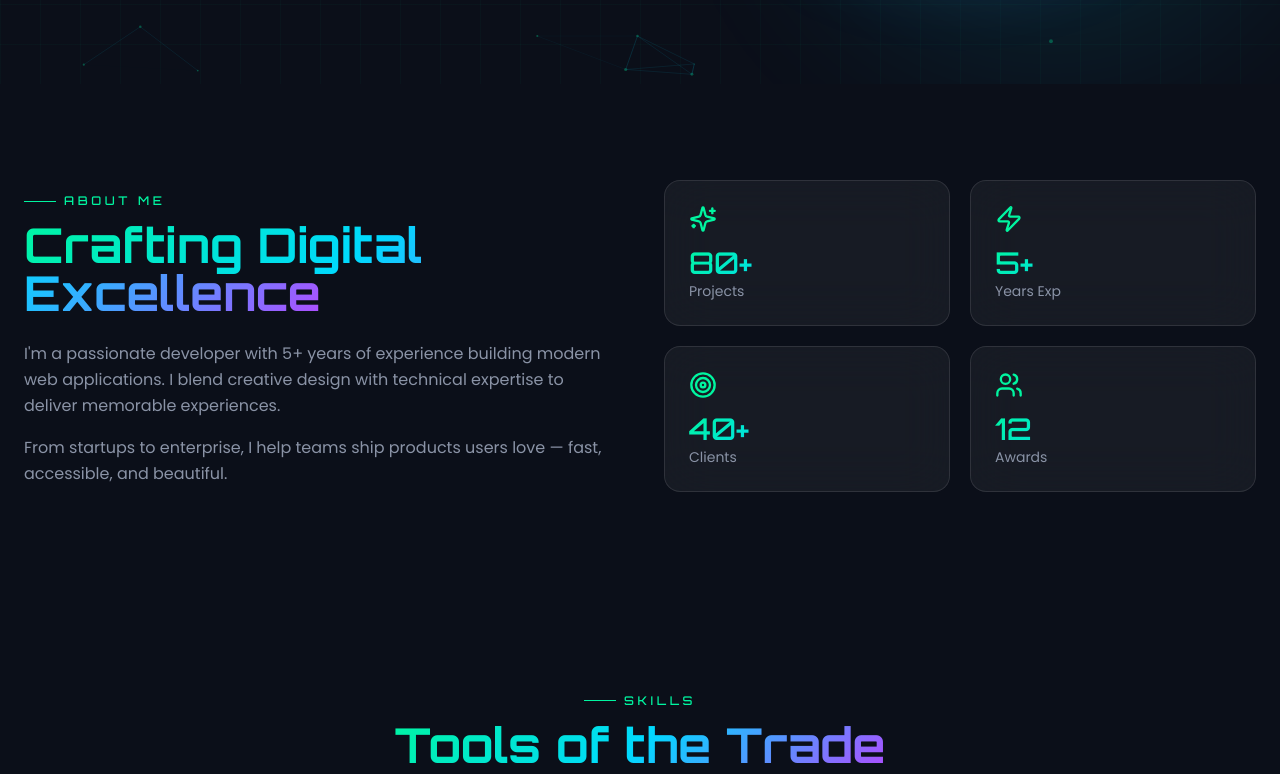
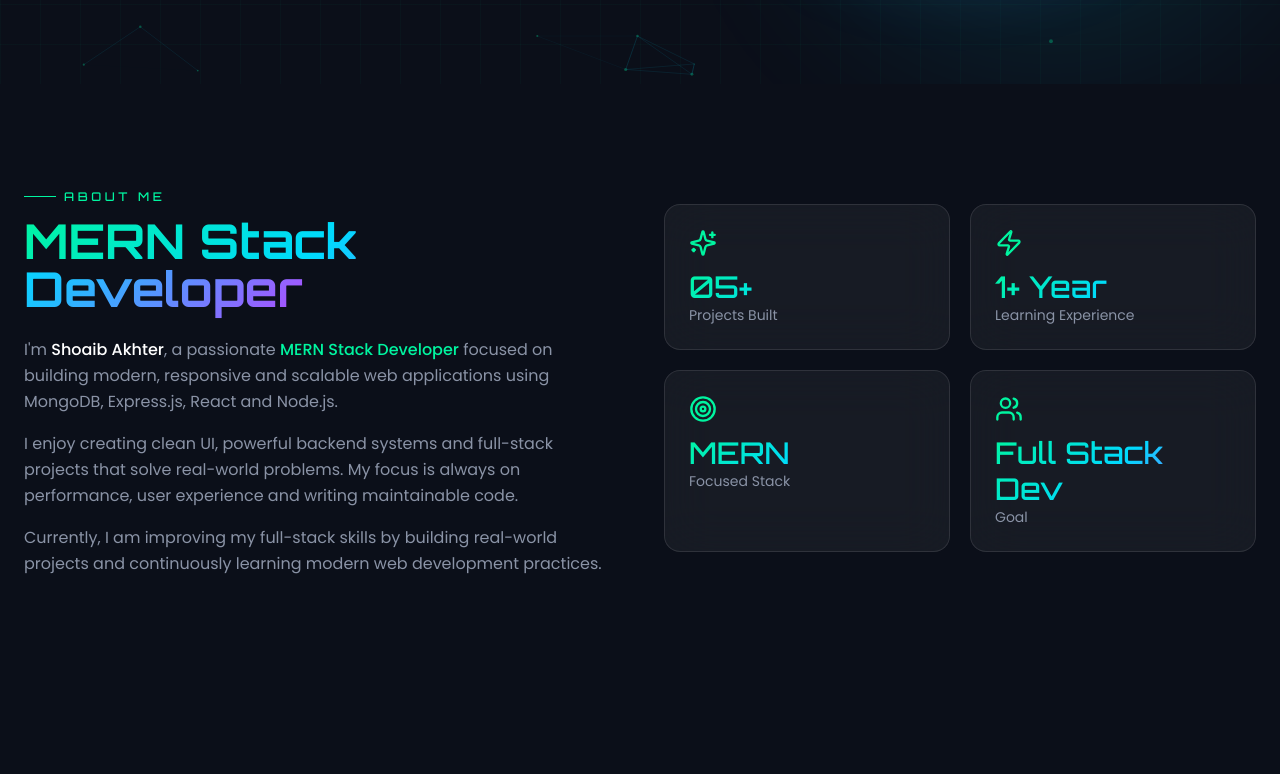
Before and after one commit to saofficial344-dev/portfolio, a React (Vite) app: page / in a window 1280 px wide. Shown: the part 716-1490 px from the top of the page. Built offline with nearby package versions, Linux system fonts and the light colour scheme.

Commit message:
code updated

```diff
--- a/src/sections/About.jsx
+++ b/src/sections/About.jsx
@@ -3,35 +3,67 @@ import SectionHeading from "../components/SectionHeading.jsx";
 import { Sparkles, Zap, Target, Users } from "lucide-react";
 
 const stats = [
-  { icon: Sparkles, label: "Projects", value: "80+" },
-  { icon: Zap, label: "Years Exp", value: "5+" },
-  { icon: Target, label: "Clients", value: "40+" },
-  { icon: Users, label: "Awards", value: "12" },
+  { icon: Sparkles, label: "Projects Built", value: "05+" },
+  { icon: Zap, label: "Learning Experience", value: "1+ Year" },
+  { icon: Target, label: "Focused Stack", value: "MERN" },
+  { icon: Users, label: "Goal", value: "Full Stack Dev" },
 ];
 
 export default function About() {
   return (
     <section id="about" className="py-24 px-6">
       <div className="max-w-7xl mx-auto grid lg:grid-cols-2 gap-12 items-center">
-        <motion.div initial={{ opacity: 0, x: -30 }} whileInView={{ opacity: 1, x: 0 }} viewport={{ once: true }}>
-          <SectionHeading eyebrow="About Me" title="Crafting Digital Excellence" />
+
+        {/* Left Content */}
+        <motion.div
+          initial={{ opacity: 0, x: -30 }}
+          whileInView={{ opacity: 1, x: 0 }}
+          viewport={{ once: true }}
+        >
+          <SectionHeading
+            eyebrow="About Me"
+            title="MERN Stack Developer"
+          />
+
           <p className="mt-6 text-muted leading-relaxed">
-            I'm a passionate developer with 5+ years of experience building modern web applications. I blend creative design with technical expertise to deliver memorable experiences.
+            I'm <span className="text-white font-medium">Shoaib Akhter</span>, a passionate
+            <span className="text-primary font-medium"> MERN Stack Developer</span> focused on building
+            modern, responsive and scalable web applications using MongoDB, Express.js, React and Node.js.
           </p>
+
           <p className="mt-4 text-muted leading-relaxed">
-            From startups to enterprise, I help teams ship products users love — fast, accessible, and beautiful.
+            I enjoy creating clean UI, powerful backend systems and full-stack projects that solve real-world problems.
+            My focus is always on performance, user experience and writing maintainable code.
+          </p>
+
+          <p className="mt-4 text-muted leading-relaxed">
+            Currently, I am improving my full-stack skills by building real-world projects and continuously learning
+            modern web development practices.
           </p>
         </motion.div>
+
+        {/* Right Stats */}
         <div className="grid grid-cols-2 gap-5">
+
           {stats.map((s, i) => (
-            <motion.div key={s.label} initial={{ opacity: 0, y: 20 }} whileInView={{ opacity: 1, y: 0 }} viewport={{ once: true }}
-              transition={{ delay: i * 0.1 }} className="glass p-6 hover:border-primary/40 hover:-translate-y-1 transition">
+            <motion.div
+              key={s.label}
+              initial={{ opacity: 0, y: 20 }}
+              whileInView={{ opacity: 1, y: 0 }}
+              viewport={{ once: true }}
+              transition={{ delay: i * 0.1 }}
+              className="glass p-6 hover:border-primary/40 hover:-translate-y-1 transition"
+            >
               <s.icon className="h-7 w-7 text-primary mb-3" />
-              <div className="font-display text-3xl gradient-text">{s.value}</div>
+              <div className="font-display text-3xl gradient-text">
+                {s.value}
+              </div>
               <div className="text-sm text-muted">{s.label}</div>
             </motion.div>
           ))}
+
         </div>
+
       </div>
     </section>
   );
```
